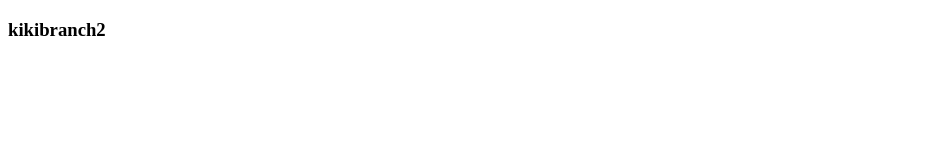
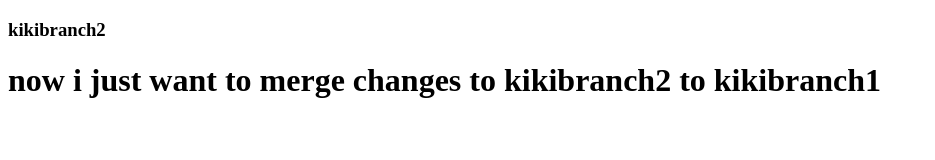
Before and after one commit to kiruthigarcad01/mygitvalidation, a plain HTML site: page gitvalidation/index2.html in a window 1280 px wide. Shown: the whole page, without its empty margins (0-935 px from the left). Drawn offline with Linux system fonts and the light colour scheme.

Commit message:
kikibranch2

```diff
--- a/gitvalidation/index2.html
+++ b/gitvalidation/index2.html
@@ -7,5 +7,6 @@
 </head>
 <body>
     <h3>kikibranch2</h3>
+    <h1>now i just want to merge changes to kikibranch2 to kikibranch1</h1>
 </body>
 </html>
```
